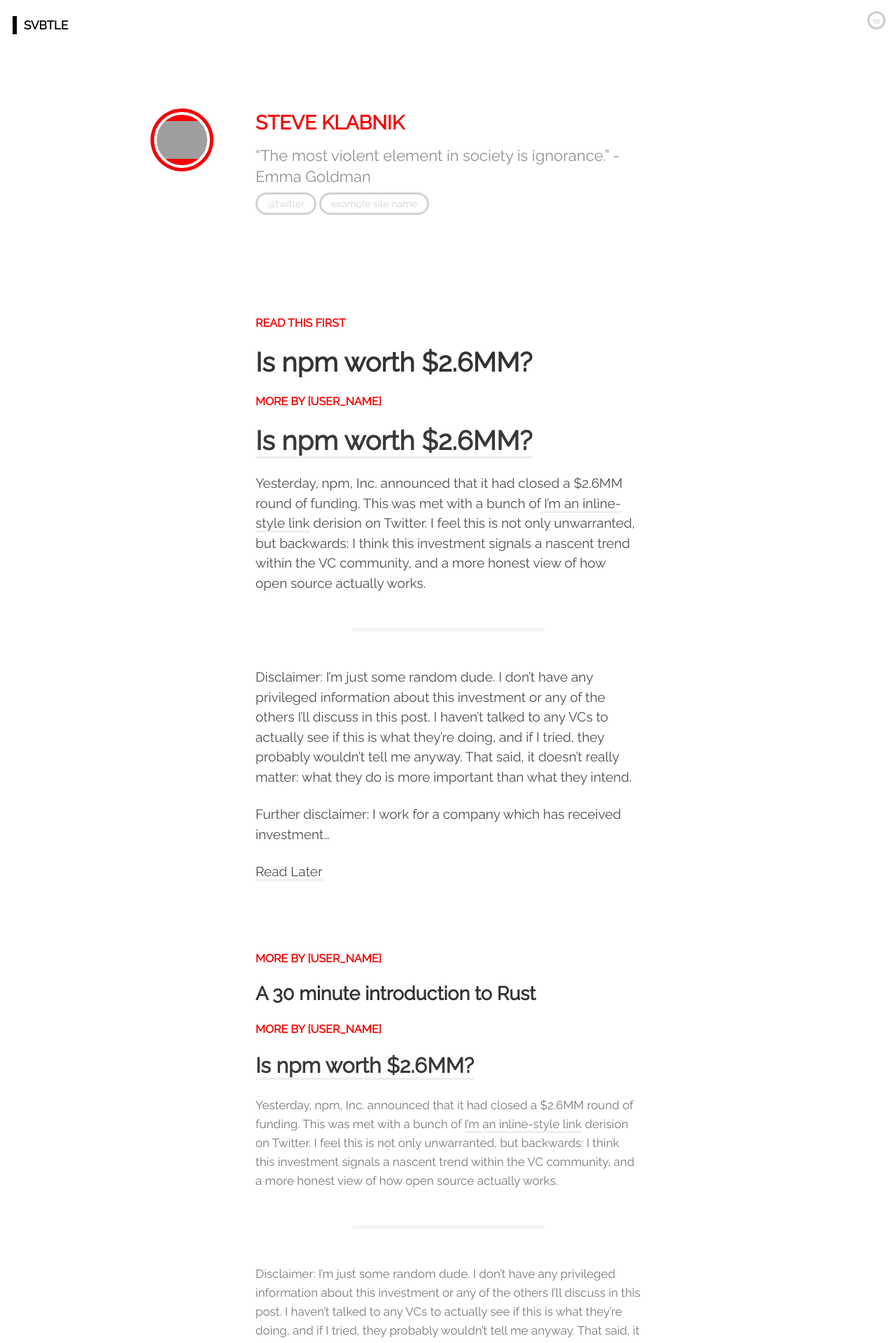
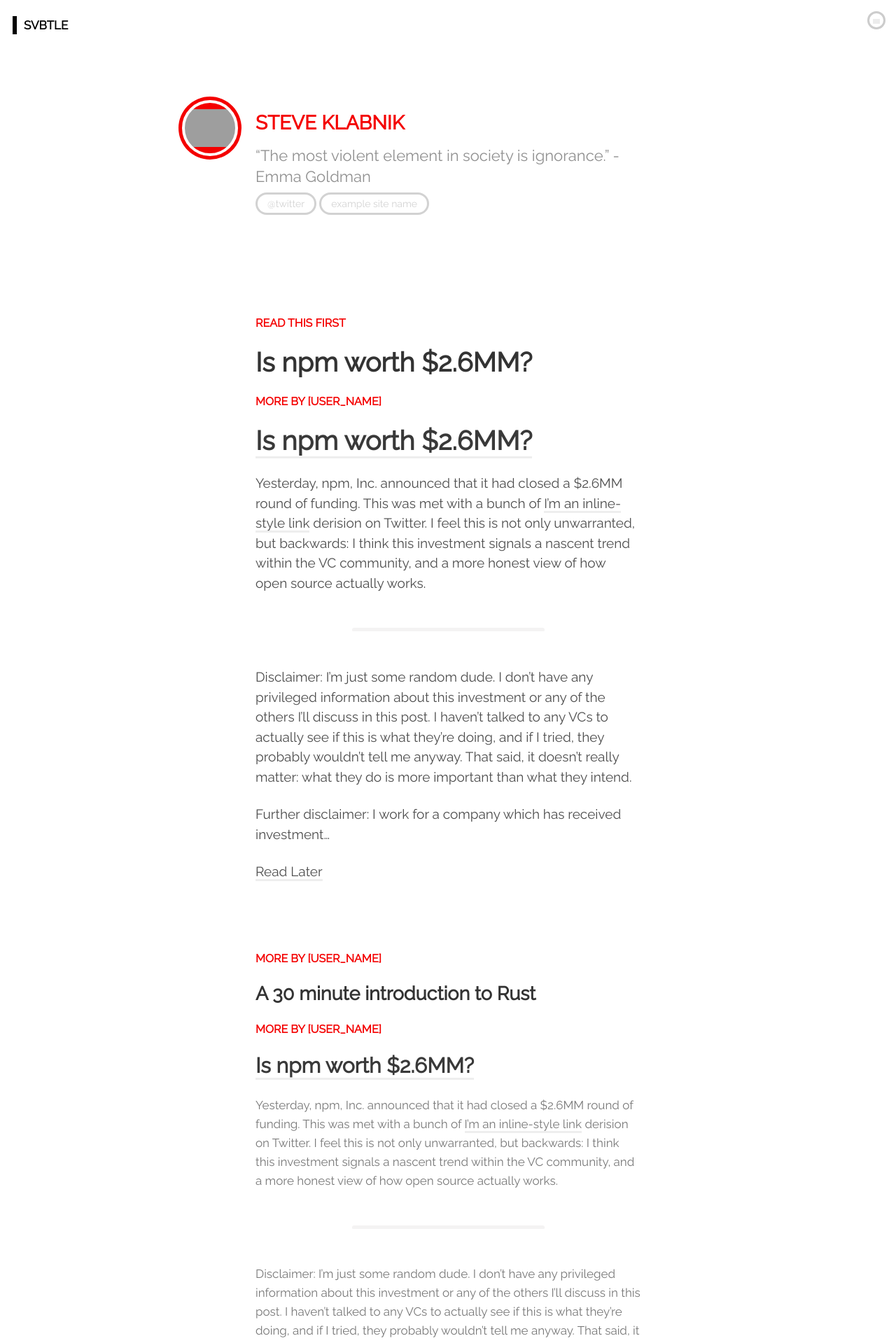
Before and after one commit to orlando/svbtle-jekyll, a Jekyll site: the page built from index.html, in a window 1280 px wide. Shown: the top 1919 px of the page at 70% size. Built offline with Jekyll 4.4.1, drawn with Linux system fonts in a browser that asks for light colours; nearby versions of some CDN libraries; Markdown is read by kramdown in place of the engine named in the settings; the list of posts is cut into pages by our own code; grey boxes are pictures that could not be loaded.

Commit message:
fix avatar on main

```diff
--- a/assets/stylesheets/styles.css
+++ b/assets/stylesheets/styles.css
@@ -65,8 +65,8 @@
   height: 90px;
   width: 90px;
   float: left;
-  left: -140px;
-  bottom: 70px;
+  left: -100px;
+  bottom: 87px;
   position: absolute;
   margin: 0; /*Remove browser margin*/
 }
```
